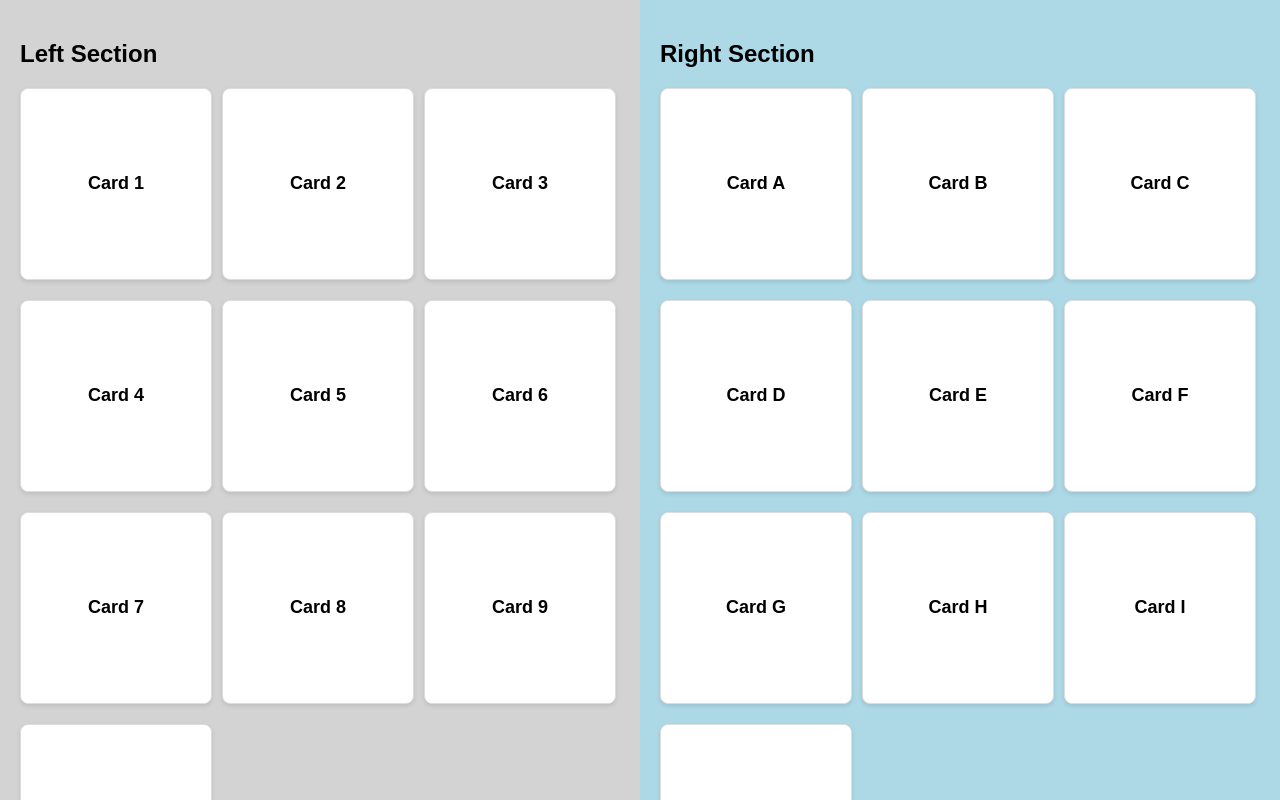
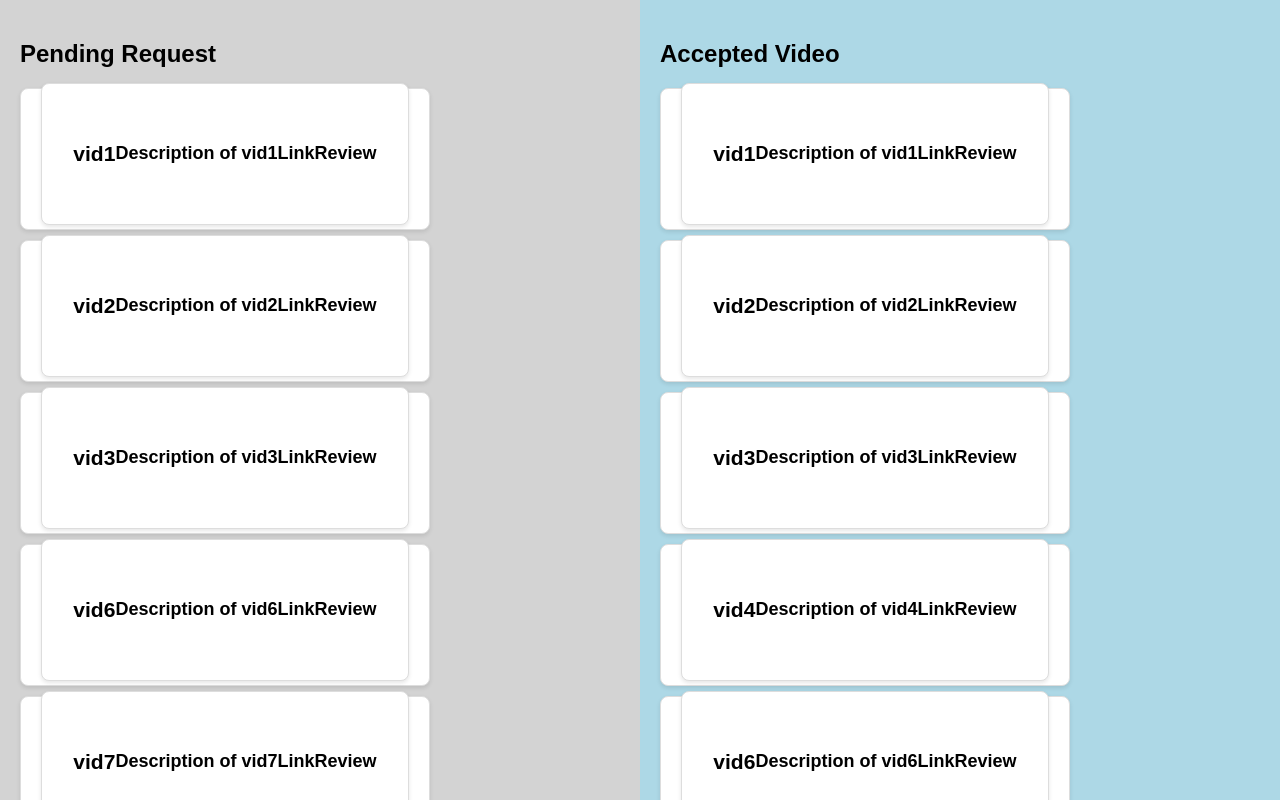
Before and after one commit to cfgmumbai2023/Team-10, a React (Create React App) app in the folder cfg/: page /moderatorProfile in a window 1280 px wide. Shown: the top 800 px of the page. Built offline with nearby package versions, Linux system fonts and the light colour scheme.

Commit message:
code refactor

```diff
--- a/cfg/src/ModeratorProfile.css
+++ b/cfg/src/ModeratorProfile.css
@@ -23,8 +23,8 @@
   }
 
   .card {
-    width: 150px;
-    height: 150px;
+    width: 95%;
+    height: 100px;
     background-color: white;
     border-radius: 8px;
     display: flex;
--- a/cfg/src/ModeratorProfile.jsx
+++ b/cfg/src/ModeratorProfile.jsx
@@ -1,41 +1,38 @@
 import React from 'react';
 import './ModeratorProfile.css';
+import { Videocard } from './videocard';
 
 const LeftSection = () => {
+  const pending=["vid1","vid2","vid3","vid6","vid7","vid8","vid9"];
+
   return (
     <div className="left-section">
-      <h2>Left Section</h2>
+      <h2>Pending Request</h2>
       <div className="card-container">
-        <div className="card">Card 1</div>
-        <div className="card">Card 2</div>
-        <div className="card">Card 3</div>
-        <div className="card">Card 4</div>
-        <div className="card">Card 5</div>
-        <div className="card">Card 6</div>
-        <div className="card">Card 7</div>
-        <div className="card">Card 8</div>
-        <div className="card">Card 9</div>
-        <div className="card">Card 10</div>
+      <div> {pending.map((element,index)=> ( <div className="card" >
+
+          <Videocard key={index} myProp={element}  />
+
+
+          </div>))}</div>
       </div>
     </div>
   );
 };
 
 const RightSection = () => {
+  const acc=["vid1","vid2","vid3","vid4","vid6","vid7","vid8","vid9"];
   return (
+
     <div className="right-section">
-      <h2>Right Section</h2>
+      <h2>Accepted Video</h2>
       <div className="card-container">
-        <div className="card">Card A</div>
-        <div className="card">Card B</div>
-        <div className="card">Card C</div>
-        <div className="card">Card D</div>
-        <div className="card">Card E</div>
-        <div className="card">Card F</div>
-        <div className="card">Card G</div>
-        <div className="card">Card H</div>
-        <div className="card">Card I</div>
-        <div className="card">Card J</div>
+      <div> {acc.map((element,index)=> ( <div className="card" >
+
+          <Videocard key={index} myProp={element}  />
+
+
+          </div>))}</div>
       </div>
     </div>
   );
--- a/cfg/src/header.js
+++ b/cfg/src/header.js
@@ -8,6 +8,7 @@ const Header = () => {
   return (
     <header className="header">
       <img src='https://rkssngo.org/wp-content/uploads/2021/02/cropped-logo-rkss-org.png' className="logo" alt='RKSS' />
+      <h1>DHRISHTI</h1>
     <Form className='formStyle'>
         <FormControl type="text" placeholder="Search" className="searchBar" />
         <Button className='SearchButton'
```
